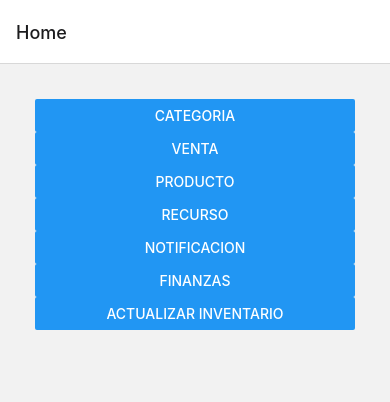
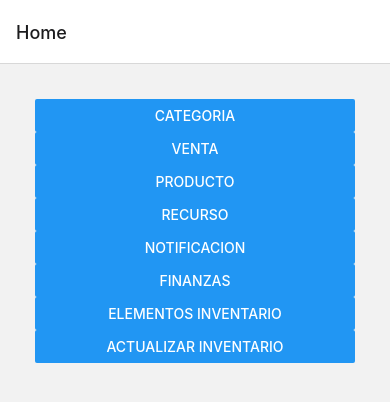
Before and after one commit to josebeap/actualizArte, a React Native app: screen /Home in a window 390 px wide. Shown: the top 402 px of the page. Built offline with nearby package versions, Linux system fonts and the light colour scheme; what expo-notifications, tailwindcss-react-native would draw is missing.

Commit message:
se agregó el boton de elementos inventario al home

```diff
--- a/screens/Home.js
+++ b/screens/Home.js
@@ -15,16 +15,14 @@ const Home = (props) => {
 
   return (
     <ScrollView style={styles.container}>
-      <Button title='Categoria' onPress={() => handleProps("Categoria")} />
-      <Button title='Venta' onPress={() => handleProps("Venta")} />
-      <Button title='Producto' onPress={() => handleProps("Producto")} />
-      <Button title='Recurso' onPress={() => handleProps("Recurso")} />
-      <Button
-        title='Notificacion'
-        onPress={() => handleProps("Notificacion")}
-      />
-      <Button title='Finanzas' onPress={() => handleProps("Finanzas")} />
-      <Button title="Actualizar Inventario" onPress={() => handleProps('ActualizarInventario')} />
+      <Button title='Categoria'    onPress={() => handleProps("Categoria")} />
+      <Button title='Venta'        onPress={() => handleProps("Venta")} />
+      <Button title='Producto'     onPress={() => handleProps("Producto")} />
+      <Button title='Recurso'      onPress={() => handleProps("Recurso")} />
+      <Button title='Notificacion' onPress={() => handleProps("Notificacion")} />
+      <Button title='Finanzas'     onPress={() => handleProps("Finanzas")} />
+      <Button title='Elementos Inventario' onPress={()=> handleProps("ElementosInvenDisponible")} />
+      <Button title='Actualizar Inventario' onPress={() => handleProps("ActualizarInventario")} />
     </ScrollView>
   );
 };
```
